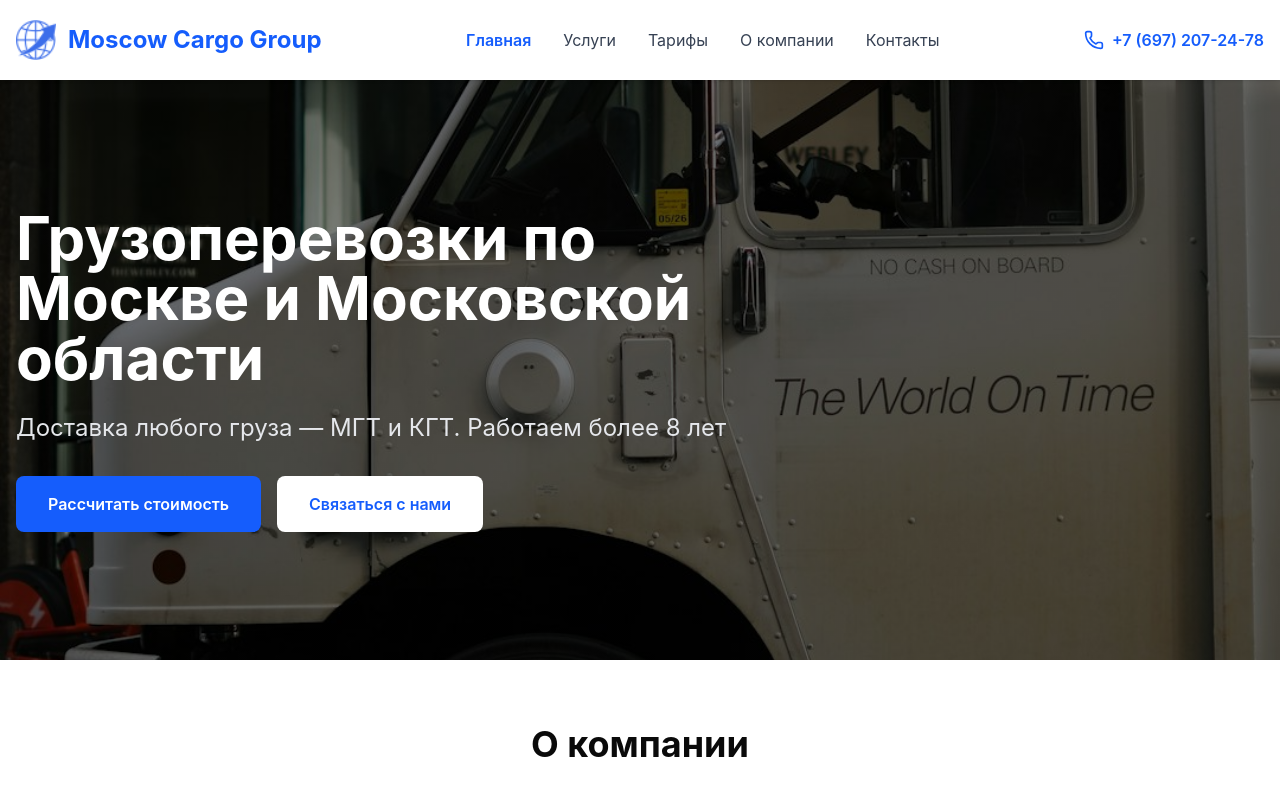
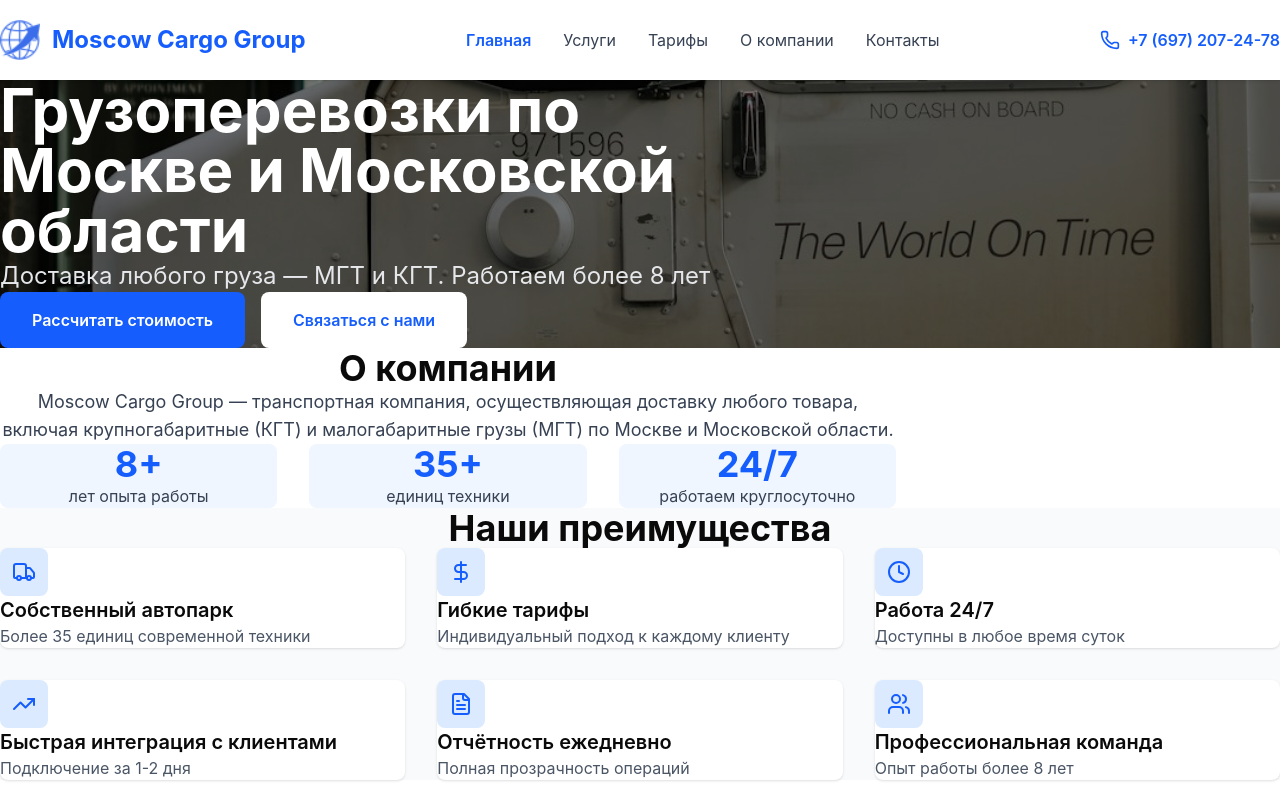
Before and after one commit to Nohop09/mcg, a React (Vite) app: page / in a window 1280 px wide. Shown: the top 785 px of the page. Built offline with nearby package versions, Linux system fonts and the light colour scheme.

Commit message:
smth stupid

```diff
--- a/src/styles/index.css
+++ b/src/styles/index.css
@@ -1,3 +1,4 @@
+@import './reset.css';
 @import './fonts.css';
 @import './tailwind.css';
 @import './theme.css';
--- /dev/null
+++ b/src/styles/reset.css
@@ -0,0 +1,41 @@
+/* Сброс отступов и box-sizing для одинакового вида в dev и production (Vercel) */
+*,
+*::before,
+*::after {
+  box-sizing: border-box;
+}
+
+html {
+  margin: 0;
+  padding: 0;
+  -webkit-text-size-adjust: 100%;
+}
+
+body {
+  margin: 0;
+  padding: 0;
+  min-height: 100vh;
+}
+
+#root {
+  margin: 0;
+  padding: 0;
+}
+
+header,
+footer,
+main,
+nav,
+section,
+article,
+aside,
+div {
+  margin: 0;
+  padding: 0;
+}
+
+/* Сброс дефолтных отступов у типографики (утилиты Tailwind переопределят при необходимости) */
+h1, h2, h3, h4, h5, h6, p, ul, ol, figure, blockquote {
+  margin: 0;
+  padding: 0;
+}
--- a/src/styles/theme.css
+++ b/src/styles/theme.css
@@ -128,12 +128,6 @@
     @apply border-border outline-ring/50;
   }
 
-  html,
-  body {
-    margin: 0;
-    padding: 0;
-  }
-
   body {
     @apply bg-background text-foreground;
   }
```
